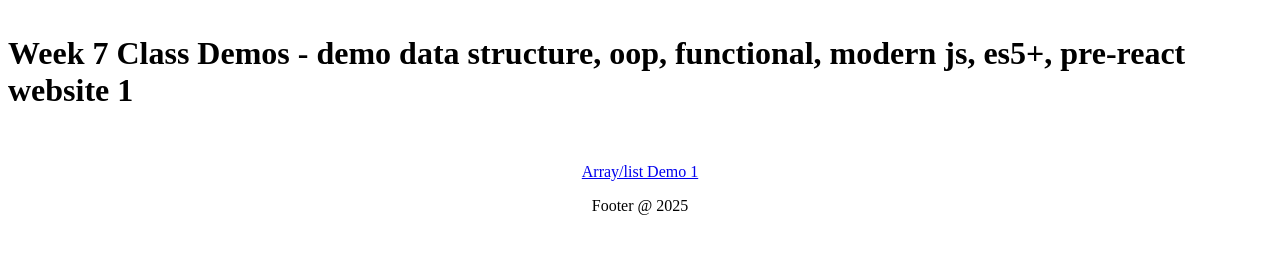
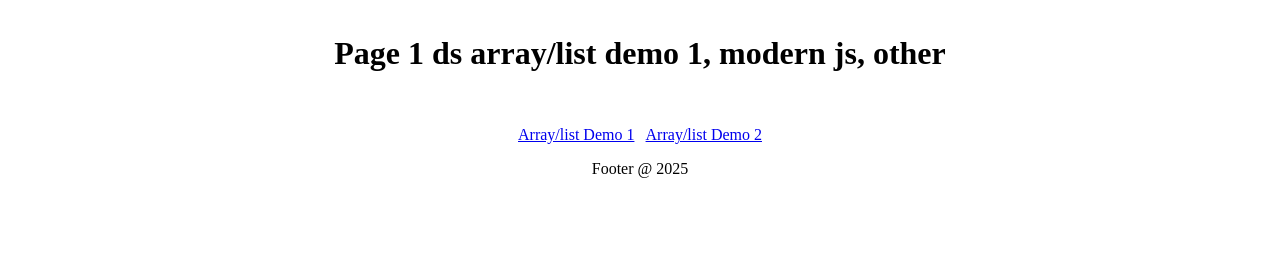
Before and after one commit to Epal4d/Class-Repo, a plain HTML site: page Week-7/demo-ds-website-1/page1.html in a window 1280 px wide. Shown: the part 64-318 px from the top of the page. Drawn offline with Linux system fonts and the light colour scheme; a script that the page names is missing.

Commit message:
update Page 1 html

```diff
--- a/Week-7/demo-ds-website-1/page1.html
+++ b/Week-7/demo-ds-website-1/page1.html
@@ -19,7 +19,7 @@
     <main class="global-center-page">
         <header>
             <h1 class="global-1">
-                Week 7 Class Demos - demo data structure, oop, functional, modern js, es5+, pre-react website 1
+                Page 1 ds array/list demo 1, modern js, other
             </h1>
 
         </header>
@@ -27,6 +27,8 @@
         <section>
             <div>
                 <a href="#" onclick="array_demo_1()"> Array/list Demo 1</a>
+                &nbsp;
+                <a href="#" onclick="array_demo_2()"> Array/list Demo 2</a>
             </div>
             <div
                 id= "divdisplay">
```
